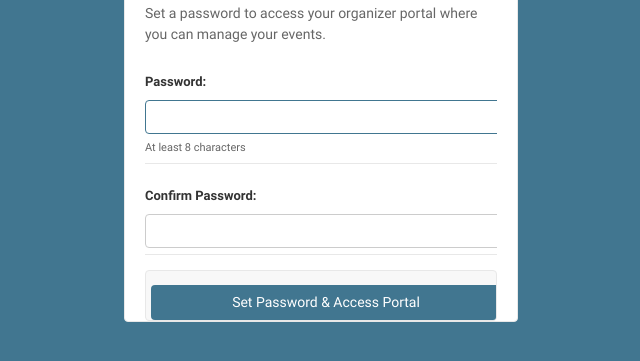
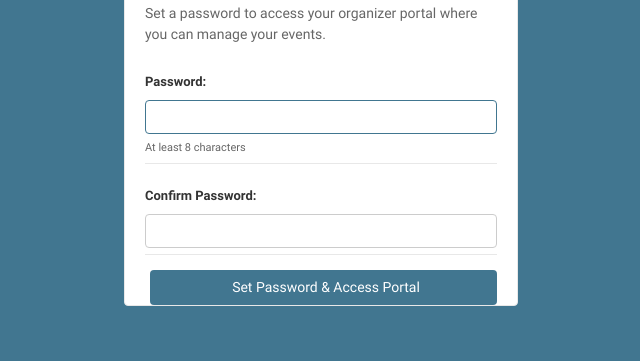
Before and after one commit to silvanm/owswims, a Django app: template backend/app/templates/claim/set_password.html in a window 1280 px wide. Shown: the part 224-585 px from the top of the page, without its empty margins (319-959 px from the left). Run offline with Django 3.2, Linux system fonts and the light colour scheme; the template is opened without the code that fills it, so the values that code supplies are empty; parts of the project's set-up code (start-up, migrations or seed data) failed here and were passed over.

Commit message:
Fix CSS issues on claim password page
- Add box-sizing: border-box to password inputs to prevent overflow
- Remove Django admin default styling from submit-row (border/background)

🤖 Generated with [Claude Code](https://claude.com/claude-code)

Co-Authored-By: Claude Opus 4.5 <noreply@anthropic.com>

```diff
--- a/backend/app/templates/claim/set_password.html
+++ b/backend/app/templates/claim/set_password.html
@@ -67,6 +67,7 @@
             border: 1px solid #ccc;
             border-radius: 4px;
             font-size: 14px;
+            box-sizing: border-box;
         }
         .form-row input[type="password"]:focus {
             border-color: #417690;
@@ -94,6 +95,9 @@
         }
         .submit-row {
             margin-top: 20px;
+            background: none !important;
+            border: none !important;
+            padding: 0 !important;
         }
         .submit-row input[type="submit"] {
             background: #417690;
```
